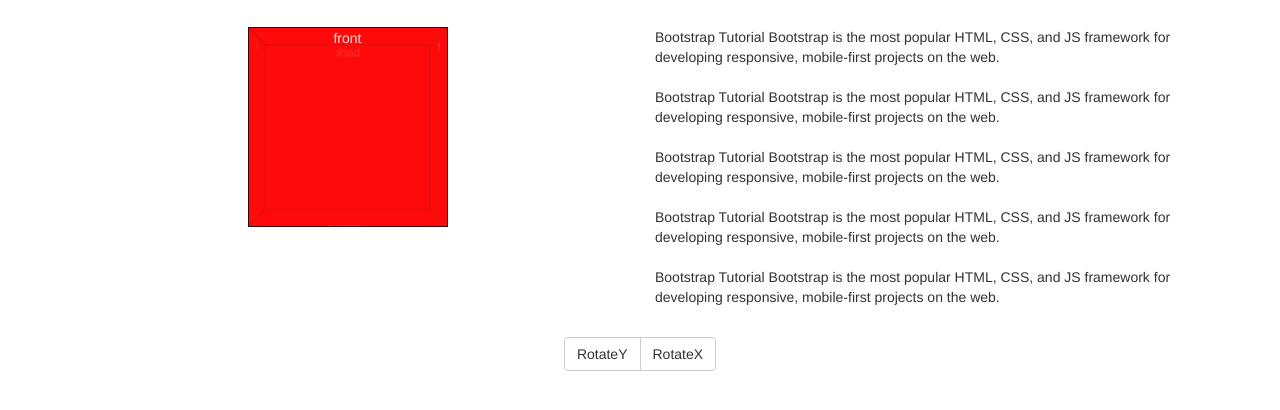
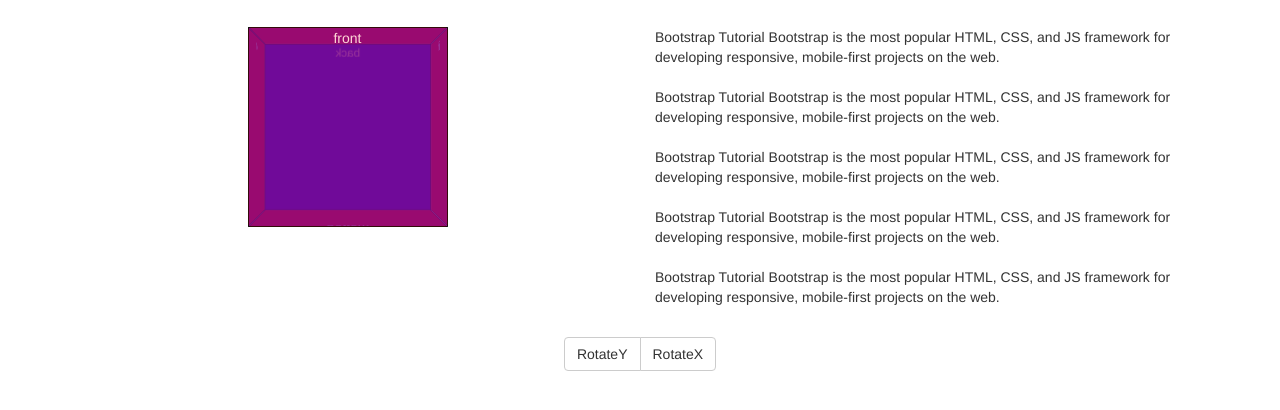
Before and after one commit to kmwboston/squarez, a website: page index.html in a window 1280 px wide. Shown: the part 96-506 px from the top of the page. Drawn offline with nearby package versions, Linux system fonts and the light colour scheme.

Commit message:
added cleaner options, border, etc. Bug of adding mult. squares still exists

```diff
--- a/index.html
+++ b/index.html
@@ -51,28 +51,6 @@
                         <p>left</p>
                     </figure>
                 </div>
-                <!--<div class="cube-wrapper">-->
-                    <!--<div id="cube">-->
-                        <!--<div class="front" style="text-align: center;">-->
-                            <!--<p>front</p>-->
-                        <!--</div>-->
-                        <!--<div class="back" style="text-align: center;">-->
-                            <!--<p>back</p>-->
-                        <!--</div>-->
-                        <!--<div class="top" style="text-align: center;">-->
-                            <!--<p>top</p>-->
-                        <!--</div>-->
-                        <!--<div class="bottom" style="text-align: center;">-->
-                            <!--<p>bottom</p>-->
-                        <!--</div>-->
-                        <!--<div class="right" style="text-align: center;">-->
-                            <!--<p>right</p>-->
-                        <!--</div>-->
-                        <!--<div class="left" style="text-align: center;">-->
-                            <!--<p>left</p>-->
-                        <!--</div>-->
-                    <!--</div>-->
-                <!--</div>-->
             </div>
             <div class="col-md-6">
                 Bootstrap Tutorial
@@ -103,13 +81,30 @@
                 </div>
             </div>
         </div>
-        <div class="row">
-            <div class="col-md-12">
-                <div id="cube2">
-
-                </div>
-            </div>
-        </div>
+        <!--<div class="row">-->
+            <!--<div class="col-md-12">-->
+                <!--<div id="cube2">-->
+                    <!--<figure class="front">-->
+                        <!--<p>front</p>-->
+                    <!--</figure>-->
+                    <!--<figure class="back">-->
+                        <!--<p>back</p>-->
+                    <!--</figure>-->
+                    <!--<figure class="top">-->
+                        <!--<p>top</p>-->
+                    <!--</figure>-->
+                    <!--<figure class="bottom">-->
+                        <!--<p>bottom</p>-->
+                    <!--</figure>-->
+                    <!--<figure class="right">-->
+                        <!--<p>right</p>-->
+                    <!--</figure>-->
+                    <!--<figure class="left">-->
+                        <!--<p>left</p>-->
+                    <!--</figure>-->
+                <!--</div>-->
+            <!--</div>-->
+        <!--</div>-->
     </div>
 </section>
 
@@ -122,7 +117,9 @@
             $("#cube").squarez({
                 width: 200,
                 height: 200,
-                transitionTime: 2
+                rotateSpeed: 1,
+                colorFront: 'purple',
+                colorBack: 'blue'
             });
 
             var ilr = 0;
--- a/src/squarez.js
+++ b/src/squarez.js
@@ -1,9 +1,6 @@
 /**
  * Created by Tigjer on 2/3/16.
  */
-
-//lets get an initialize function going!!!
-
 
 (function($){
     'use strict';
@@ -25,22 +22,19 @@
             colorLeft: 'red',
             opacity: '.8',
             perspective: 1000,
-            borderWidth: 1,
-            borderType: 'solid',
-            borderColor: 'black'
+            border: '1px solid black'
         };
 
-        //todo: needs auto rotate function, rotate controls, color, opacity
+        //todo: needs auto rotate function, rotate controls
 
         //todo: needs resizing function for responsiveness
 
-        //todo: separate function to standardize gifs/images on faces??
+        //todo: standardize gifs/images on faces??
 
         $.fn.squarez = function(options){
             //initialize namespace var
             var square = {};
             var el = this;
-            //var names = "timmy";
 
             var init = function () {
                 //initialize the plugin
@@ -56,6 +50,12 @@
                 var cubeWidth = square.settings.width;
                 var cubeHeight = square.settings.height;
                 var cube_wrapper = el.parent();
+                var front = el.children('.front');
+                var back = el.children('.back');
+                var top = el.children('.top');
+                var bottom = el.children('.bottom');
+                var left = el.children('.left');
+                var right = el.children('.right');
 
                 $(cube_wrapper).css({
                     'width': cubeWidth,
@@ -76,58 +76,58 @@
                     'transform-origin':cubeHeight/2+'px '+cubeWidth/2+'px '+(0-cubeHeight/2)+'px'
                 });
 
-                $('.front').css({
+                $(front).css({
                     'background-color': square.settings.colorFront,
                     'opacity': square.settings.opacity,
                     '-webkit-transform': 'translateZ(' + 0 + 'px)',
                     '-moz-transform': 'translateZ(' + 0 + 'px)',
                     'transform': 'translateZ(' + 0 + 'px)',
-                    'border': square.settings.borderWidth + 'px ' + square.settings.borderType + ' ' + square.settings.borderColor
+                    'border': square.settings.border
                 });
-                $('.back').css({
+                $(back).css({
                     'background-color': square.settings.colorBack,
                     'opacity': square.settings.opacity,
                     '-webkit-transform': 'rotateY('+(0-180)+'deg) translateZ(' + cubeWidth + 'px)',
                     '-moz-transform': 'rotateY('+(0-180)+'deg) translateZ(' + cubeWidth + 'px)',
                     '-ms-transform': 'rotateY('+(0-180)+'deg) translateZ(' + cubeWidth + 'px)',
                     'transform': 'rotateY('+(0-180)+'deg) translateZ(' + cubeWidth + 'px)',
-                    'border': square.settings.borderWidth + 'px ' + square.settings.borderType + ' ' + square.settings.borderColor
+                    'border': square.settings.border
                 });
-                $('.bottom').css({
+                $(bottom).css({
                     'background-color': square.settings.colorBottom,
                     'opacity': square.settings.opacity,
                     '-webkit-transform': 'rotateX('+(0-90)+'deg) translateZ('+(cubeWidth/2)+'px) translateY('+(cubeWidth/2)+'px)',
                     '-moz-transform': 'rotateX('+(0-90)+'deg) translateZ('+(cubeWidth/2)+'px) translateY('+(cubeWidth/2)+'px)',
                     '-ms-transform': 'rotateX('+(0-90)+'deg) translateZ(' + (cubeWidth/2) + 'px) translateY('+(cubeWidth/2)+'px)',
                     'transform': 'rotateX('+(0-90)+'deg) translateZ('+(cubeWidth/2)+'px) translateY('+(cubeWidth/2)+'px)',
-                    'border': square.settings.borderWidth + 'px ' + square.settings.borderType + ' ' + square.settings.borderColor
+                    'border': square.settings.border
                 });
-                $('.top').css({
+                $(top).css({
                     'background-color': square.settings.colorTop,
                     'opacity': square.settings.opacity,
                     '-webkit-transform': 'rotateX('+90+'deg) translateZ(' +cubeHeight/2 + 'px) translateY('+(0-cubeHeight/2)+'px)',
                     '-moz-transform': 'rotateX('+90+'deg) translateZ(' +cubeHeight/2 + 'px) translateY('+(0-cubeHeight/2)+'px)',
                     '-ms-transform': 'rotateX('+90+'deg) translateZ(' +cubeHeight/2 + 'px) translateY('+(0-cubeHeight/2)+'px)',
                     'transform': 'rotateX('+90+'deg) translateZ(' +cubeHeight/2 + 'px) translateY('+(0-cubeHeight/2)+'px)',
-                    'border': square.settings.borderWidth + 'px ' + square.settings.borderType + ' ' + square.settings.borderColor
+                    'border': square.settings.border
                 });
-                $('.right').css({
+                $(right).css({
                     'background-color': square.settings.colorRight,
                     'opacity': square.settings.opacity,
                     '-webkit-transform': 'rotateY('+90+'deg) translateZ(' +cubeWidth/2 + 'px) translateX('+(cubeWidth/2)+'px)',
                     '-moz-transform': 'rotateY('+90+'deg) translateZ(' +cubeWidth/2 + 'px) translateX('+(cubeWidth/2)+'px)',
                     '-ms-transform': 'rotateY('+90+'deg) translateZ(' +cubeWidth/2 + 'px) translateX('+(cubeWidth/2)+'px)',
                     'transform': 'rotateY('+90+'deg) translateZ(' +cubeWidth/2 + 'px) translateX('+(cubeWidth/2)+'px)',
-                    'border': square.settings.borderWidth + 'px ' + square.settings.borderType + ' ' + square.settings.borderColor
+                    'border': square.settings.border
                 });
-                $('.left').css({
+                $(left).css({
                     'background-color': square.settings.colorLeft,
                     'opacity': square.settings.opacity,
                     '-webkit-transform': 'rotateY('+(0-90)+'deg) translateZ('+ cubeWidth/2 +'px) translateX('+(0-cubeWidth/2)+'px)',
                     '-moz-transform': 'rotateY('+(0-90)+'deg) translateZ('+ cubeWidth/2 +'px) translateX('+(0-cubeWidth/2)+'px)',
                     '-ms-transform': 'rotateY('+(0-90)+'deg) translateZ('+ cubeWidth/2 +'px) translateX('+(0-cubeWidth/2)+'px)',
                     'transform': 'rotateY('+(0-90)+'deg) translateZ('+ cubeWidth/2 +'px) translateX('+(0-cubeWidth/2)+'px)',
-                    'border': square.settings.borderWidth + 'px ' + square.settings.borderType + ' ' + square.settings.borderColor
+                    'border': square.settings.border
                 });
 
             };
@@ -146,13 +146,3 @@
         console.log("Squarez already defined.");
     }
 })(jQuery);
-
-
-
-
-//el.html('<div class="front" style="text-align: center;"><p>front</p></div>' +
-//    '<div class="back" style="text-align: center;"><p>back</p></div>' +
-//    '<div class="top" style="text-align: center;"><p>top</p></div>' +
-//    '<div class="bottom" style="text-align: center;"><p>bottom</p></div>' +
-//    '<div class="right" style="text-align: center;"><p>right</p></div>' +
-//    '<div class="left" style="text-align: center;"><p>left</p></div>');
```
